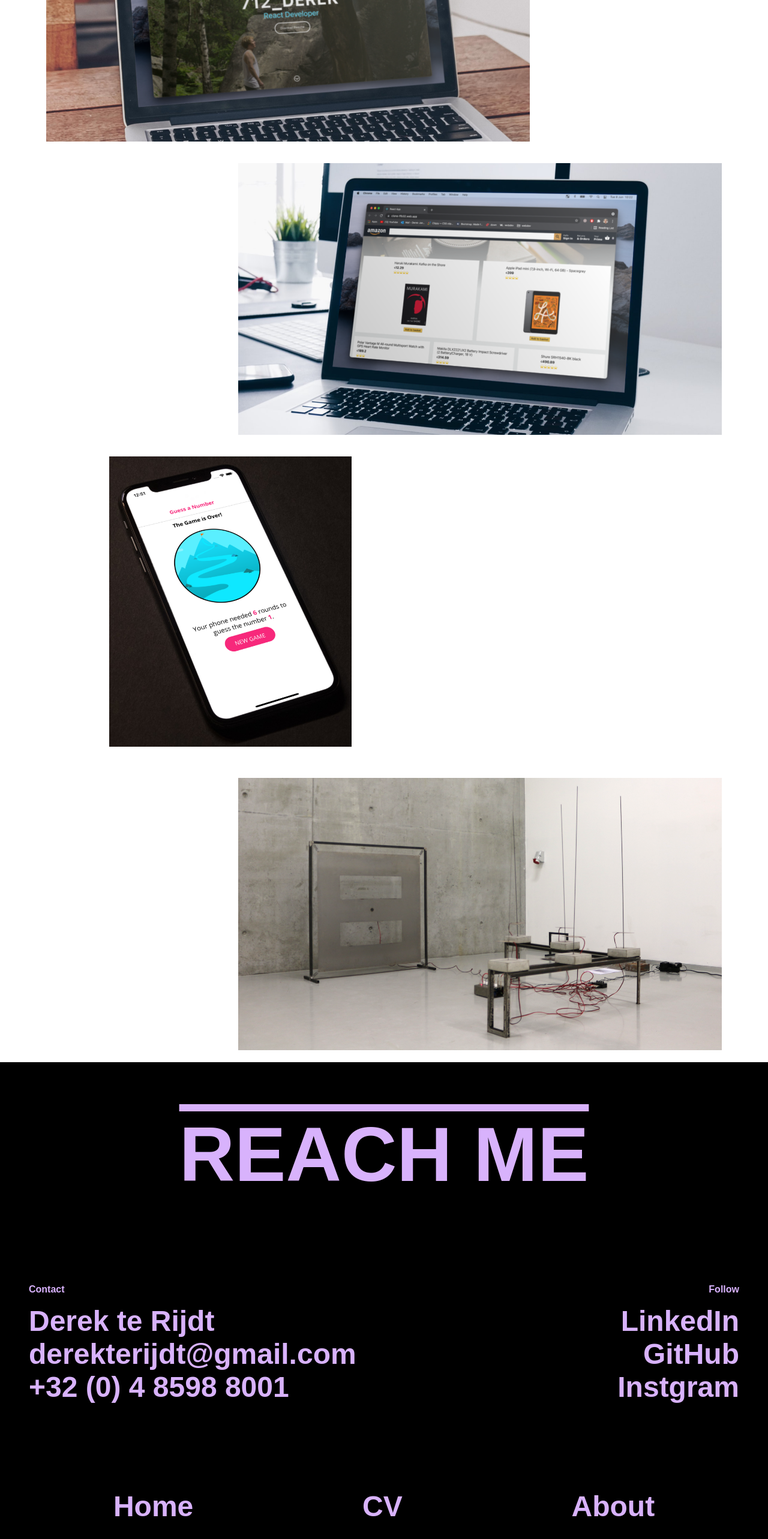
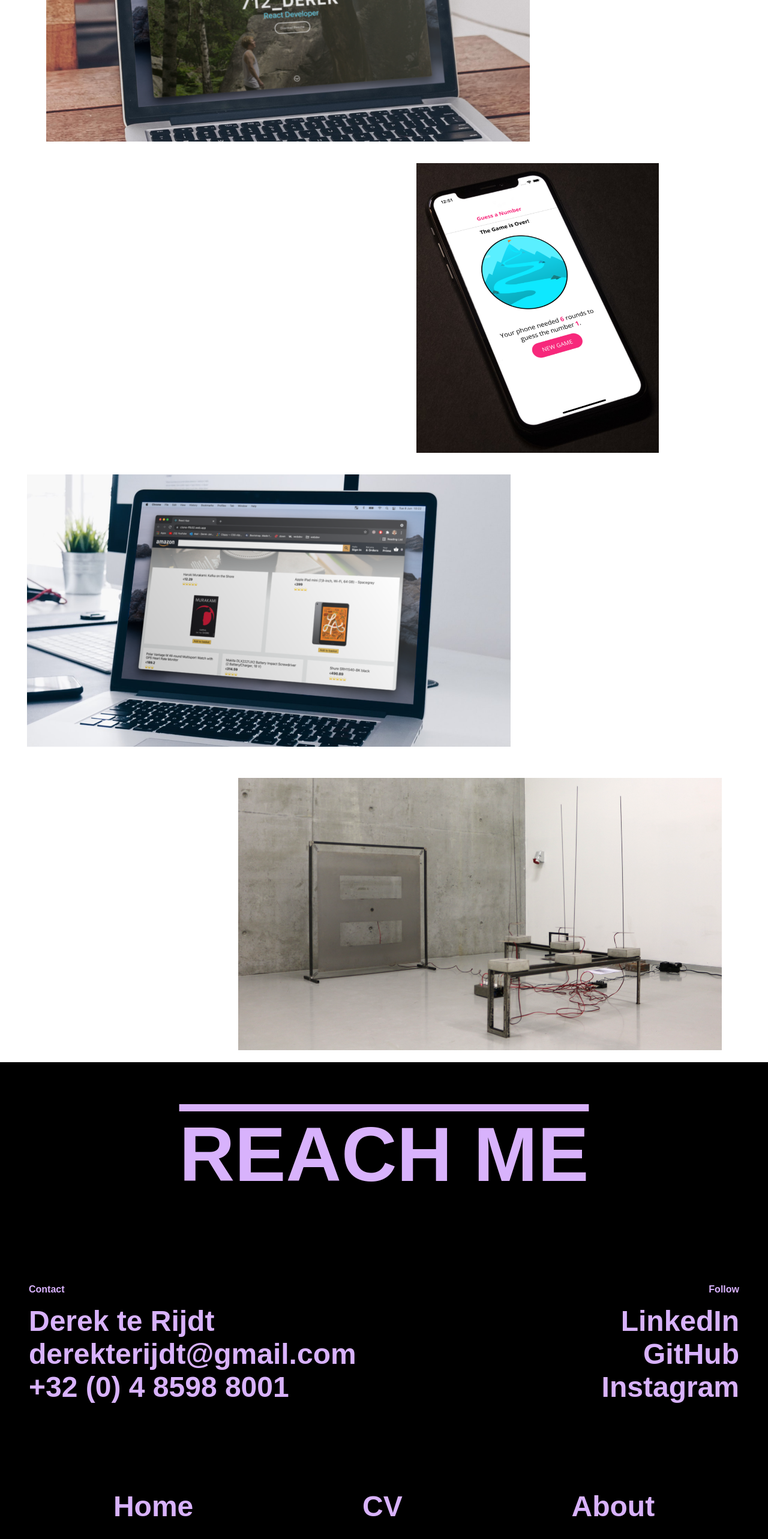
Before and after one commit to 712derek/712_derek, a React (Create React App) app: page / in a window 1280 px wide. Shown: the part 1199-3765 px from the top of the page at 60% size. Built offline with nearby package versions, Linux system fonts and the light colour scheme.

Commit message:
media query update for mobile

```diff
--- a/src/App.js
+++ b/src/App.js
@@ -6,7 +6,6 @@ import HomeScreen from "./screens/HomeScreen";
 import Hamburger from "./components/Hamburger";
 import Dropdown from "./components/Dropdown";
 import Projects from "./screens/Projects";
-import About from "./screens/About";
 import Contact from "./screens/Contact";
 
 function App() {
@@ -23,7 +22,6 @@ function App() {
       <Dropdown isOpen={isOpen} toggle={toggle} />
       <Router>
         <Projects />
-        {/* <About /> */}
         <Contact />
       </Router>
     </>
--- a/src/projects/AmazonClone.js
+++ b/src/projects/AmazonClone.js
@@ -17,7 +17,7 @@ const Section = styled.section`
 const Container = styled.div`
   padding: 1rem 0;
   margin-right: 2rem;
-  float: right;
+  float: left;
   width: 70%;
 
   @media (max-width: 768px) {
@@ -100,9 +100,11 @@ const Content = styled.div`
   @media (hover: none) {
     ${ContentOverlay} {
       display: none;
+      opacity: 0;
     }
     ${ContentDetails} {
       display: none;
+      opacity: 0;
     }
   }
 `;
@@ -151,11 +153,11 @@ const details = [
 const AmazonClone = () => {
   return (
     <>
-      {details.map((item, index) => (
-        <>
+      {details.map((item, i) => (
+        <div key={i}>
           <Section>
             <Container>
-              <Content key={index}>
+              <Content>
                 <Link to={item.link} target="_blank">
                   <ContentOverlay />
                   <ContentDetails>
@@ -177,7 +179,7 @@ const AmazonClone = () => {
               <p>{item.text}</p>
             </MobileContent>
           </MobileSection>
-        </>
+        </div>
       ))}
     </>
   );
--- a/src/projects/InteriorDesign.js
+++ b/src/projects/InteriorDesign.js
@@ -103,9 +103,11 @@ const Content = styled.div`
   @media (hover: none) {
     ${ContentOverlay} {
       display: none;
+      opacity: 0;
     }
     ${ContentDetails} {
       display: none;
+      opacity: 0;
     }
   }
 `;
@@ -154,11 +156,11 @@ const details = [
 const InteriorDesign = () => {
   return (
     <>
-      {details.map((item, index) => (
-        <>
+      {details.map((item, i) => (
+        <div key={i}>
           <Section>
             <Container>
-              <Content key={index}>
+              <Content>
                 <Link to={item.link} target="_blank">
                   <ContentOverlay />
                   <ContentDetails>
@@ -180,7 +182,7 @@ const InteriorDesign = () => {
               <p>{item.text}</p>
             </MobileContent>
           </MobileSection>
-        </>
+        </div>
       ))}
     </>
   );
--- a/src/projects/Portfolio.js
+++ b/src/projects/Portfolio.js
@@ -101,9 +101,11 @@ const Content = styled.div`
   @media (hover: none) {
     ${ContentOverlay} {
       display: none;
+      opacity: 0;
     }
     ${ContentDetails} {
       display: none;
+      opacity: 0;
     }
   }
 `;
@@ -152,11 +154,11 @@ const details = [
 const Portfolio = () => {
   return (
     <>
-      {details.map((item, index) => (
-        <>
+      {details.map((item, i) => (
+        <div key={i}>
           <Section>
             <Container>
-              <Content key={index}>
+              <Content>
                 <Link to={item.link} target="_blank">
                   <ContentOverlay />
                   <ContentDetails>
@@ -178,7 +180,7 @@ const Portfolio = () => {
               <p>{item.text}</p>
             </MobileContent>
           </MobileSection>
-        </>
+        </div>
       ))}
     </>
   );
--- a/src/projects/ReactNative.js
+++ b/src/projects/ReactNative.js
@@ -15,9 +15,9 @@ const Section = styled.section`
 `;
 
 const Container = styled.div`
-  margin-left: 10rem;
+  margin-right: 10rem;
   padding: 1rem 0;
-  float: left;
+  float: right;
   width: 35%;
 
   @media (max-width: 768px) {
@@ -101,9 +101,11 @@ const Content = styled.div`
   @media (hover: none) {
     ${ContentOverlay} {
       display: none;
+      opacity: 0;
     }
     ${ContentDetails} {
       display: none;
+      opacity: 0;
     }
   }
 `;
@@ -153,11 +155,11 @@ const details = [
 const ReactNative = () => {
   return (
     <>
-      {details.map((item, index) => (
-        <>
+      {details.map((item, i) => (
+        <div key={i}>
           <Section>
             <Container>
-              <Content key={index}>
+              <Content>
                 <Link to={item.link} target="_blank">
                   <ContentOverlay />
                   <ContentDetails>
@@ -179,7 +181,7 @@ const ReactNative = () => {
               <p>{item.text}</p>
             </MobileContent>
           </MobileSection>
-        </>
+        </div>
       ))}
     </>
   );
--- a/src/screens/About.js
+++ b/src/screens/About.js
@@ -31,17 +31,6 @@ const ContentImage = styled.img`
   /* border-radius: 50%; */
 `;
 
-const SocialMedia = styled.div`
-  flex: 1;
-  padding: 1rem;
-  color: #fff;
-
-  h3 {
-    margin-bottom: 1rem;
-    text-transform: uppercase;
-  }
-`;
-
 const details = [
   {
     about01:
--- a/src/screens/Contact.js
+++ b/src/screens/Contact.js
@@ -90,11 +90,11 @@ const Link = styled(SocialLink)`
 const HoverLink = styled.div`
   cursor: pointer;
   &:hover {
-    h2 {
-      color: #fff;
-    }
     transition: 0.15s ease-out;
     transform: skewX(7deg) skewY(7deg);
+  }
+  @media (hover: none) {
+    display: contents;
   }
 `;
 
@@ -123,7 +123,7 @@ const socialInfo = [
     link: { pathname: "https://github.com/712derek" },
   },
   {
-    site: "Instgram",
+    site: "Instagram",
     link: { pathname: "https://www.instagram.com/712_derek/" },
   },
 ];
@@ -133,8 +133,8 @@ const About = () => {
     <PageWrapper id="contact">
       <PageTitle>Reach me</PageTitle>
       <InfoWrapper>
-        {contactInfo.map((item, index) => (
-          <ContactInfo key={index}>
+        {contactInfo.map((item, contactInfo) => (
+          <ContactInfo key={contactInfo}>
             <h6>Contact</h6>
             <h2>{item.name}</h2>
             <HoverLinkSmall>
--- a/src/screens/Projects.js
+++ b/src/screens/Projects.js
@@ -22,8 +22,8 @@ const Projects = () => {
   return (
     <ProjectSection id="projects">
       <Portfolio />
+      <ReactNative />
       <AmazonClone />
-      <ReactNative />
       <InteriorDesign />
     </ProjectSection>
   );
```
